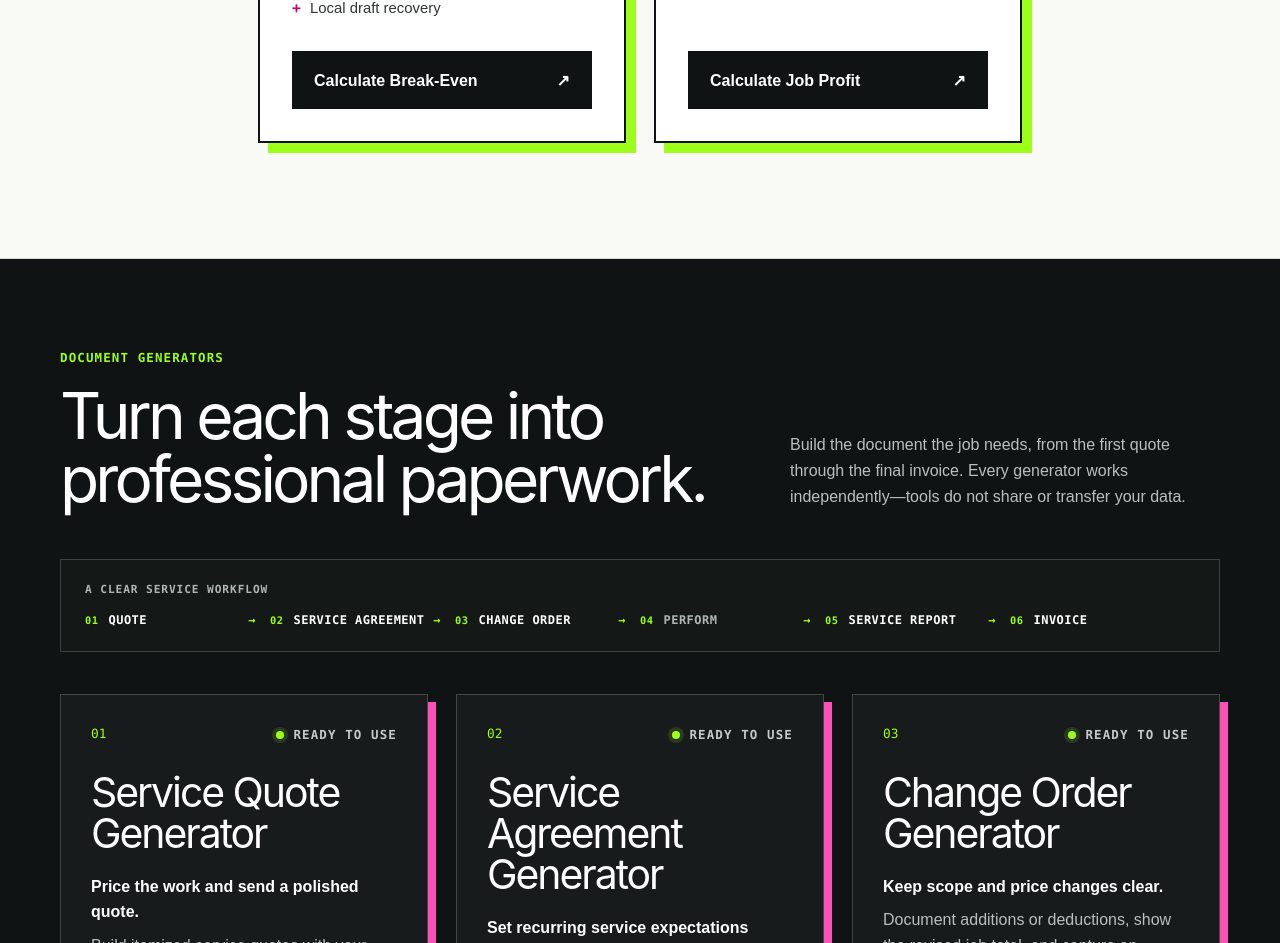
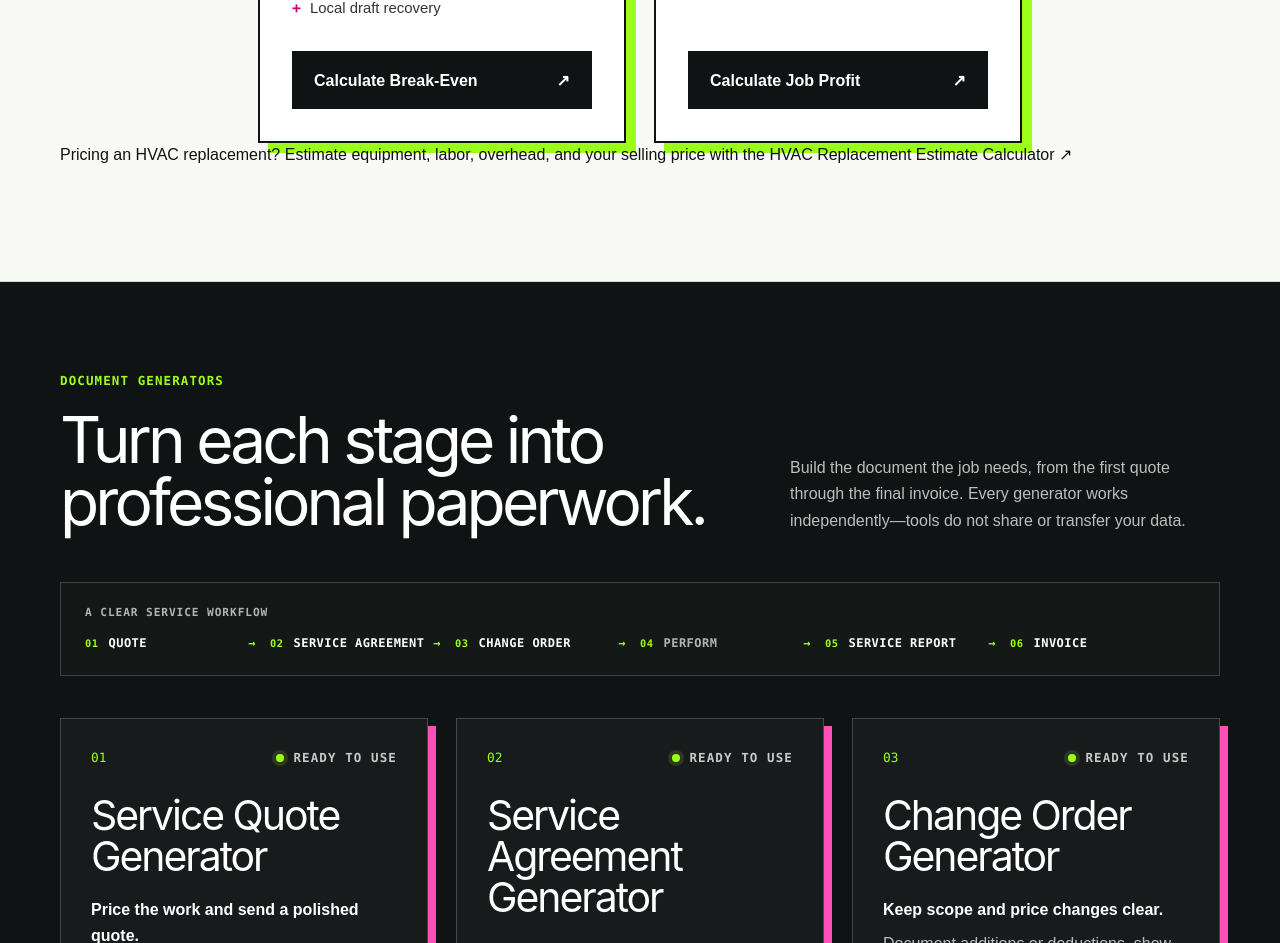
Before and after one commit to jakevans90/jakegenerates, a Next.js app: page / in a window 1280 px wide. Shown: the part 2132-3075 px from the top of the page. Built offline with nearby package versions, Linux system fonts and the light colour scheme; no server answers.

Commit message:
Surface HVAC replacement estimate on calculator homepage

```diff
--- a/src/app/page.tsx
+++ b/src/app/page.tsx
@@ -41,6 +41,7 @@ export default function Home() {
           <TrackedToolLink className="calculator-button" href={calculator.url} toolName={calculator.name} toolCategory="calculator">{calculator.cta} <span aria-hidden="true">↗</span><span className="sr-only"> (opens in a new tab)</span></TrackedToolLink>
         </article>)}
       </div>
+      <p className="calculator-trade-link">Pricing an HVAC replacement? <TrackedToolLink href="https://hvac-replacement.jakegenerates.com/" toolName="HVAC Replacement Estimate Calculator" toolCategory="calculator">Estimate equipment, labor, overhead, and your selling price with the HVAC Replacement Estimate Calculator <span aria-hidden="true">↗</span></TrackedToolLink></p>
     </div></section>
 
     <section className="tools-section" id="generators" aria-labelledby="generators-title"><div className="shell">
```
